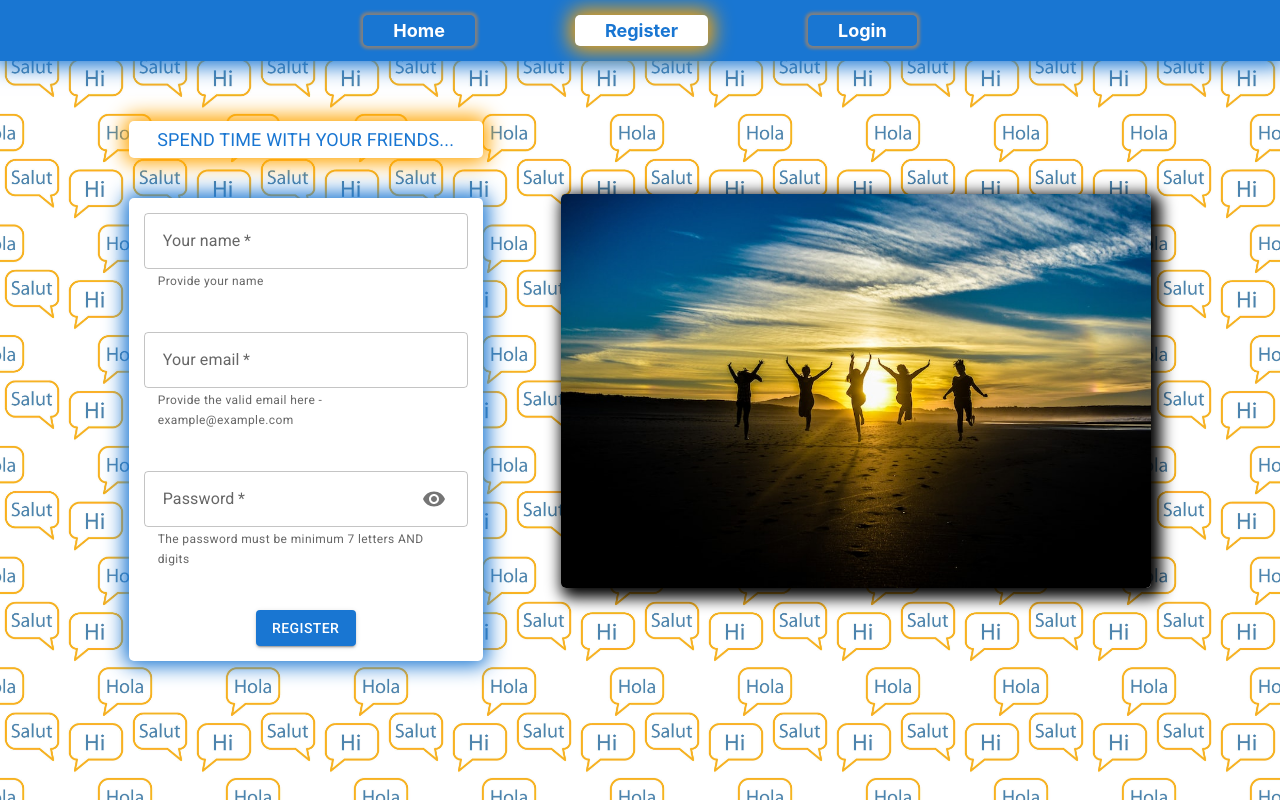
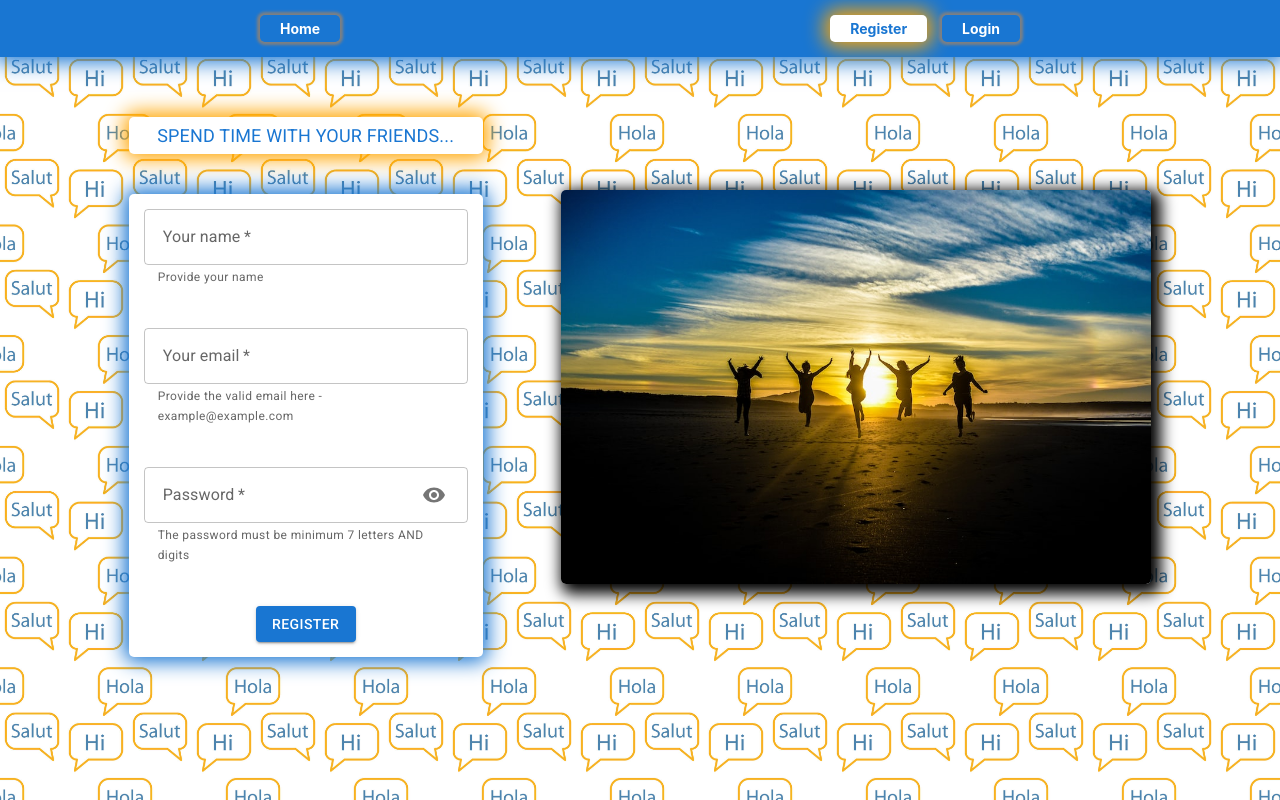
Before and after one commit to ViktorZvonar/fcm, a React (Create React App) app: page /goit-react-hw-08-phonebook/register in a window 1280 px wide. Built offline with nearby package versions, Linux system fonts and the light colour scheme.

Commit message:
NavbarUser adaptive added

```diff
--- a/src/components/App.jsx
+++ b/src/components/App.jsx
@@ -15,12 +15,7 @@ const App = () => {
   }, [dispatch]);
 
   return (
-    <Box
-      sx={{
-        width: '100%',
-        margin: '0 auto',
-      }}
-    >
+    <Box>
       <Navbar />
       <UserRoutes />
     </Box>
--- a/src/components/MyContacts/MyContacts.jsx
+++ b/src/components/MyContacts/MyContacts.jsx
@@ -10,6 +10,7 @@ const MyContacts = () => {
     <Stack
       direction={{ sm: 'column', md: 'row' }}
       alignItems={{ xs: 'center', md: 'initial' }}
+      padding="20px 0"
       sx={{
         display: 'flex',
         justifyContent: 'space-evenly',
@@ -30,13 +31,14 @@ const MyContacts = () => {
             md: '30%',
             lg: '30%',
           },
+          marginBottom: { xs: '40px' },
         }}
       >
         <Typography
           sx={{
             padding: '5px',
             textAlign: 'center',
-            marginBottom: '30px',
+            marginBottom: '20px',
             fontSize: {
               xs: '15px',
               sm: '18px',
@@ -69,7 +71,7 @@ const MyContacts = () => {
           sx={{
             padding: '5px 10px',
             textAlign: 'center',
-            marginBottom: '30px',
+            marginBottom: '20px',
             fontSize: {
               xs: '15px',
               sm: '18px',
--- a/src/components/Navbar/NavBar.styled.js
+++ /dev/null
@@ -1,17 +0,0 @@
-import styled from '@emotion/styled';
-
-export const Header = styled.header`
-  display: flex;
-  justify-content: start;
-  width: 100%;
-
-  margin-bottom: 10px;
-
-  background-color: #1976d2;
-  box-shadow: 0px 0px 20px 5px #1976d2;
-
-  @media (min-width: 600px) {
-    justify-content: space-evenly;
-    padding: 15px 15px;
-  }
-`;
--- a/src/components/Navbar/Navbar.jsx
+++ b/src/components/Navbar/Navbar.jsx
@@ -1,5 +1,6 @@
 import { useSelector } from 'react-redux';
-import { Header } from './NavBar.styled';
+
+import { Box } from '@mui/material';
 
 import { selectIsAuth } from 'redux/selectors';
 
@@ -9,7 +10,21 @@ import NavbarUser from './NavbarUser/NavbarUser';
 const Navbar = () => {
   const isLogin = useSelector(selectIsAuth);
 
-  return <Header>{isLogin ? <NavbarUser /> : <NavBarMenu />}</Header>;
+  return (
+    <Box
+      sx={{
+        padding: '0 15px',
+        marginBottom: '10px',
+        backgroundColor: '#1976d2',
+        boxShadow: '0px 0px 20px 5px #1976d2',
+        '@media (min-width: 600px)': {
+          padding: '15px 15px',
+        },
+      }}
+    >
+      {isLogin ? <NavbarUser /> : <NavBarMenu />}
+    </Box>
+  );
 };
 
 export default Navbar;
--- a/src/components/Navbar/NavbarMenu/NavbarMenu.jsx
+++ b/src/components/Navbar/NavbarMenu/NavbarMenu.jsx
@@ -59,18 +59,6 @@ const NavBarMenu = () => {
           margin: '10px auto',
         }}
       ></Box>
-      {/* <Box
-        component="img"
-        src={image}
-        alt="just_friends"
-        sx={{
-          width: '80%',
-          objectFit: 'contain',
-          borderRadius: '5px',
-          boxShadow: '5px 5px 15px 5px #000',
-          margin: '50px 20px 20px 20px',
-        }}
-      /> */}
     </Box>
   );
 
@@ -91,10 +79,16 @@ const NavBarMenu = () => {
           </Drawer>
         </>
       ) : (
-        <Box display="flex" flexdirection="row" gap="100px">
-          <Link to="/">Home</Link>
-          <Link to="/register">Register</Link>
-          <Link to="/login">Login</Link>
+        <Box display="flex" justifyContent="space-around">
+          <Box>
+            <Link to="/">Home</Link>
+          </Box>
+          <Box display="flex">
+            <Link style={{ marginRight: '15px' }} to="/register">
+              Register
+            </Link>
+            <Link to="/login">Login</Link>
+          </Box>
         </Box>
       )}
     </Box>
--- a/src/components/Navbar/NavbarMenu/NavbarMenu.styled.js
+++ b/src/components/Navbar/NavbarMenu/NavbarMenu.styled.js
@@ -2,6 +2,7 @@ import styled from '@emotion/styled';
 import { NavLink } from 'react-router-dom';
 
 export const Link = styled(NavLink)`
+  display: block;
   font-size: 14px;
   padding: 5px 20px 5px 20px;
   border-radius: 5px;
@@ -17,9 +18,4 @@ export const Link = styled(NavLink)`
     background-color: #fff;
     color: #1976d2;
   }
-
-  @media (min-width: 600px) {
-    font-size: 18px;
-    padding: 5px 30px 5px 30px;
-  }
 `;
--- a/src/components/Navbar/NavbarUser/NavbarUser.jsx
+++ b/src/components/Navbar/NavbarUser/NavbarUser.jsx
@@ -4,19 +4,35 @@ import { logOutOperation } from 'redux/auth/authOperations';
 
 import { selectUser } from 'redux/selectors';
 
-import { Box, Button, Typography } from '@mui/material';
+import { Box, Button, Typography, IconButton } from '@mui/material';
+
+import { useTheme } from '@mui/material/styles';
+import useMediaQuery from '@mui/material/useMediaQuery';
+import LogoutIcon from '@mui/icons-material/Logout';
 
 const NavbarUser = () => {
-  const { email } = useSelector(selectUser);
+  const { name } = useSelector(selectUser);
   const dispatch = useDispatch();
+  const theme = useTheme();
+  const isMobile = useMediaQuery(theme.breakpoints.down('sm'));
 
   const onLogout = () => {
     dispatch(logOutOperation());
   };
 
   return (
-    <Box display="flex" justifyContent="center" gap="60px">
-      <Typography color="white">{email}</Typography>
+    <Box
+      display="flex"
+      alignItems="center"
+      justifyContent="space-between"
+      width="100%"
+    >
+      <Typography sx={{ color: 'white' }}>{name}</Typography>
+      {isMobile ? (
+        <IconButton onClick={onLogout} color="secondary">
+          <LogoutIcon />
+        </IconButton>
+      ) : (
         <Button
           onClick={onLogout}
           type="button"
@@ -26,6 +42,7 @@ const NavbarUser = () => {
         >
           Log out
         </Button>
+      )}
     </Box>
   );
 };
```
Lines whose indentation alone changed are shown as unchanged.
